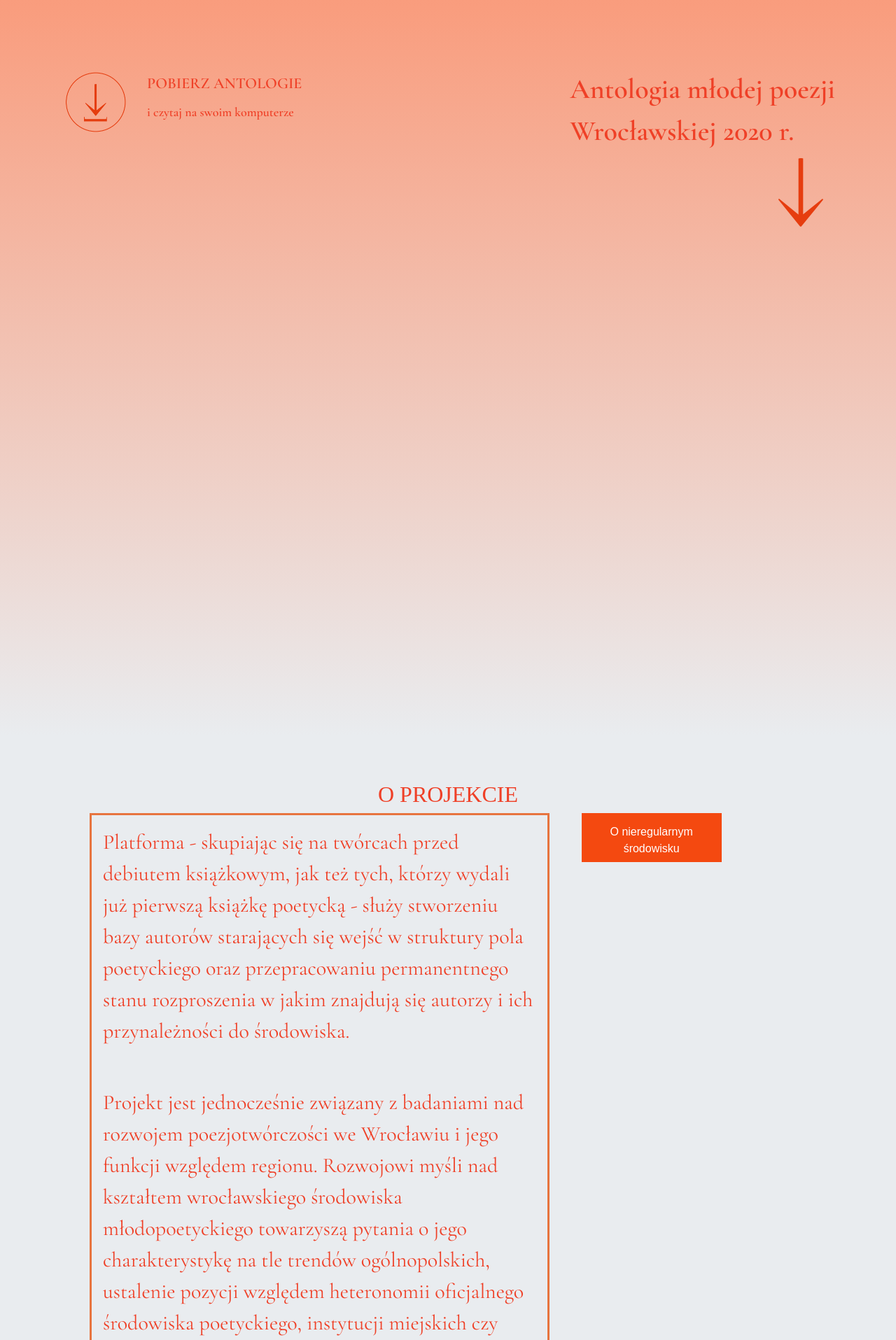
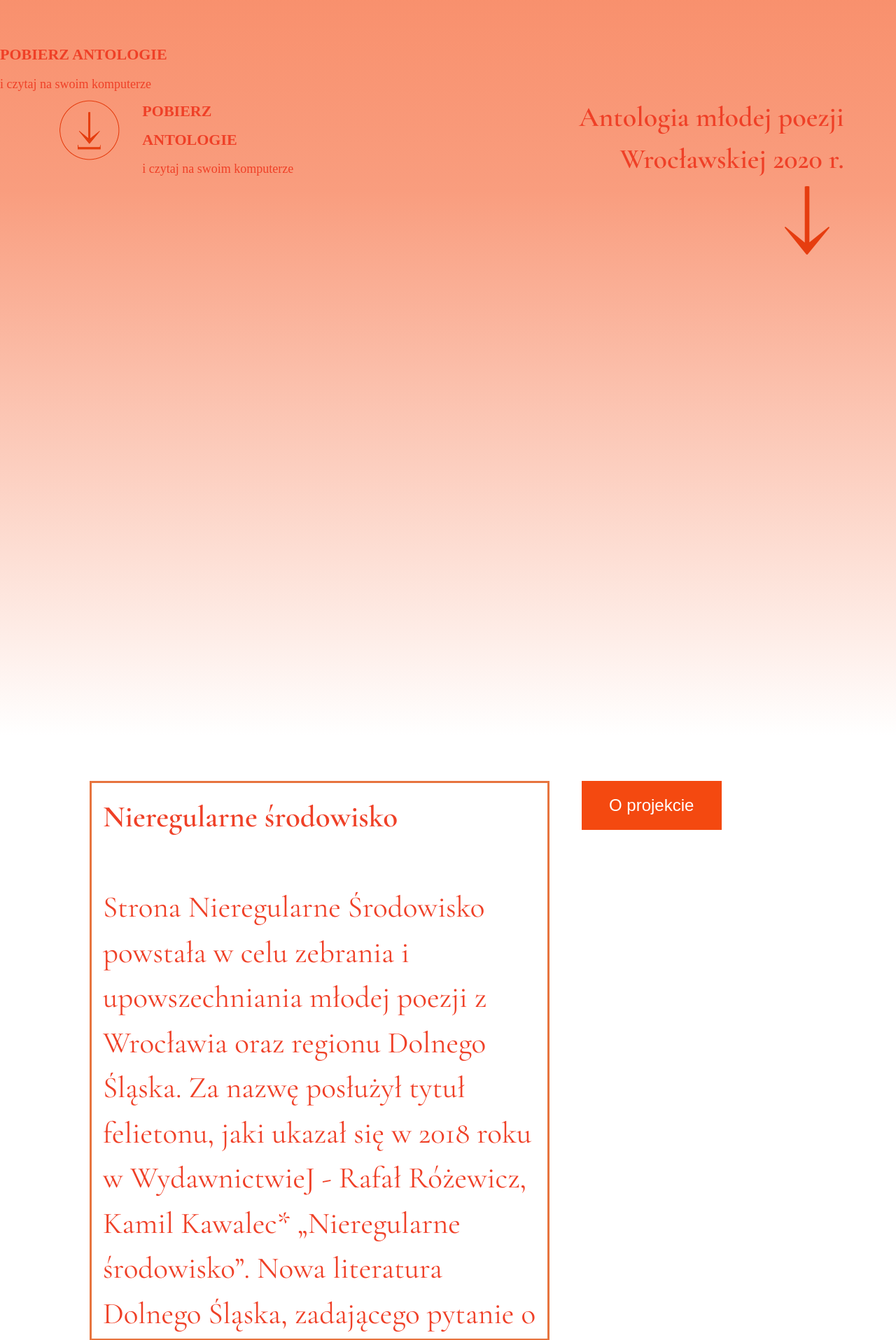
Before and after one commit to Ofey521/AMP, a Django app: page / in a window 1280 px wide. Shown: the part 1548-3463 px from the top of the page at 70% size. Run offline with Django 3.2, Linux system fonts and the light colour scheme; some libraries are stand-ins or nearby versions; some web fonts are replaced.

Commit message:
zmiany po rozmowie z Manim

```diff
--- a/static/css/main.css
+++ b/static/css/main.css
@@ -66,6 +66,7 @@ h2 {
 
 .jumbotron {
   margin: 0;
+  background-color: white;
 }
 
 
@@ -78,9 +79,6 @@ nav i {
 
 
 }
-
-
-
 /*.navbar-brand {
   text-overflow: ellipsis;
   white-space: nowrap;
@@ -95,10 +93,8 @@ a.nav-item.nav-link.radius {
   border-radius: 50%;
 }
 
-
-
 nav a:hover {
-  color: #000000;
+  color: #f7f33c;
 }
 
 nav i {
@@ -137,13 +133,15 @@ header .hero-img {
   background-position: center;
   background-size: cover;
   z-index: 0;
-  background: linear-gradient(rgba(244, 73, 16, 1) 0%, rgba(249, 157, 126, 1) 30%, rgba(233, 236, 239, 1) 50%);
-  background-size: 200% 200%;
+  background: linear-gradient(rgba(244, 73, 16, 1) 0%, rgba(249, 157, 126, 1) 70%, rgb(255, 255, 255) 100%);
+
 
 }
 
 
-/*  display: -webkit-box;
+/*
+background: linear-gradient(rgba(244, 73, 16, 1) 0%, rgba(249, 157, 126, 1) 30%, rgba(233, 236, 239, 1) 50%);
+display: -webkit-box;
   display: -ms-flexbox;
   display: flex;
   -webkit-box-pack: center;
@@ -226,6 +224,7 @@ header .hero-text_glowny {
   font-size: 40px;
   color: #ef4027;
   padding-left: 350px;
+  text-align: right;
 
 }
 
@@ -241,15 +240,13 @@ header .hero-text_glowny {
 
 .download_antol_up {
   font-size: 22px;
-  font-weight: 600;
-  font-family: 'Cormorant Garamond', serif;
+  font-family: 'acumin-pro';
   color: #ef4027;
 }
 
 .download_antol_down {
   font-size: 18px;
-  font-weight: 600;
-  font-family: 'Cormorant Garamond', serif;
+  font-family: 'acumin-pro';
   color: #ef4027;
 }
 
@@ -284,7 +281,7 @@ i.icon-strzala:before {
 }
 
 #aboutus p {
-  font-size: 30px;
+  font-size: 43px;
   color:#ef4027;
   font-family: 'Cormorant Garamond', serif;
   text-align:left;
@@ -348,7 +345,7 @@ i.ikona {
 
 
 .button {
-  background-color:#F44910;; /* Green */
+  background-color:#F44910; /* Green */
   border: none;
   color: white;
   padding: 15px 32px;
@@ -356,7 +353,7 @@ i.ikona {
   font-family: 'acumin-pro', sans-serif;
   text-decoration: none;
   display: inline-block;
-  font-size: 16px;
+  font-size: 24px;
   width: 200px;
   height:70px;
 }
@@ -417,9 +414,6 @@ i.ikona {
     height: 120px;
   }
 }
-
-
-
 
 /*nowy footer*/
 
@@ -495,7 +489,7 @@ i.ikona {
 .for_author {
   text-align: left;
   color: #ef4027;
-  font-size: 30px;
+  font-size: 24px;
   font-family: 'Cormorant Garamond', serif;
 }
 
@@ -579,3 +573,8 @@ footer p {
   height: 20%;
 
 }
+
+.footer{
+  color:#ef4027;
+  font-size: 15px;
+}
--- a/templates/strona_amp/index.html
+++ b/templates/strona_amp/index.html
@@ -52,8 +52,7 @@
 
         <div class="collapse navbar-collapse" id="navbarNavAltMarkup">
             <div class="navbar-nav ml-auto">
-                <a class="nav-item nav-link active" href="#home">Home</a>
-                <a class="nav-item nav-link radius" href="#aboutus">O projekcie</a>
+                <a class="nav-item nav-link radius active" href="#aboutus">O projekcie</a>
                 <a class="nav-item nav-link" href="#aboutus-hero">Autorzy</a>
                 <a class="nav-item nav-link" href="https://issuu.com/nieregularnesrodowisko/docs/antologia_issu_6ca9cfcadb7392?fbclid=IwAR30dr2x9rii6pYqvrdL7JX2TMX7fXkVIFbcSCJlzuucaqq748Ui7iWKrtU" target="blank">Czytaj na ISSUU</a>
                 <a class="nav-item nav-link" href="#contact">Kontakt</a>
@@ -67,6 +66,11 @@
             <div class="hero-text_glowny">
                         <div class="os-animation" data-animation='fadeIn' data-delay='.2s'>
                             <span class="re-text">RE</span><i><span class="g-text">G</span><span class="u-text">u</span></i> <span class="ly-text">ŁY</span> <span class="gr-text">GR</span><span class="y-text">Y</span>
+                            <div class="antologia_pod">
+                                <span class="download_antol_up"><strong>POBIERZ ANTOLOGIE</strong></span>
+                                <br>
+                                <span class="download_antol_down">i czytaj na swoim komputerze</span>
+                            </div>
                         </div>
 
                 <div class="os-animation" data-animation='fadeIn' data-delay='.5s'>
@@ -109,7 +113,6 @@
         <section id="aboutus" class="scroll-fix">
             <div class="jumbotron jumbotron-fluid">
                 <div class="wrapper">
-                    <h2>O projekcie</h2>
                     <div class="underline"></div>
 
                     <div class="row name"> <!--d-md-flex-->
@@ -117,16 +120,19 @@
 
                                 <div class="overflow-auto p-3 mb-3 mb-md-0 mr-md-3" style="max-height:800px; border-style: solid; border-color:#e7743e">
                                     <div id="myDIV">
-
                                         <p>
+                                            <strong>Nieregularne środowisko</strong> <br><br>
+                                                Strona Nieregularne Środowisko powstała w celu zebrania i upowszechniania młodej poezji z
+                                                Wrocławia oraz regionu Dolnego Śląska. Za nazwę posłużył tytuł felietonu, jaki ukazał się w
+                                                2018 roku w WydawnictwieJ - Rafał Różewicz, Kamil Kawalec* „Nieregularne środowisko”.
+                                                Nowa literatura Dolnego Śląska, zadającego pytanie o kondycję lokalnego środowisko
+                                                młodopoetyckiego.
+                                                <br><br>
                                                 Platforma - skupiając się na twórcach przed debiutem książkowym, jak też tych, którzy
                                                 wydali już pierwszą książkę poetycką - służy stworzeniu bazy autorów starających się wejść
                                                 w struktury pola poetyckiego oraz przepracowaniu permanentnego stanu rozproszenia w
                                                 jakim znajdują się autorzy i ich przynależności do środowiska.
-
-                                    </p>
-                                    <br>
-                                    <p>
+                                                <br><br>
                                                 Projekt jest jednocześnie związany z badaniami nad rozwojem poezjotwórczości we
                                                 Wrocławiu i jego funkcji względem regionu. Rozwojowi myśli nad kształtem wrocławskiego
                                                 środowiska młodopoetyckiego towarzyszą pytania o jego charakterystykę na tle trendów
@@ -135,17 +141,18 @@
                                                 młodych twórców. Stawia pytanie o samoświadomość środowiskową młodych autorów, ich
                                                 kontakty w przestrzeni lokalnej oraz o trend kształtowania się środowiska online, a więc
                                                 internetowy charakter (typ) lokalności, eksterytorialności i kryterium przynależności.
-                                    </p>
-                                    <br>
-                                    <p>
-                                        Zachęcam do przesyłania utworów poetyckich, które będą publikowane na stronie oraz
-                                        posłużą do powstania współczesnej antologii tekstów młodopoetyckich, będących
-                                        świadectwem głosu pokolenia lat 20 XXI w.
-                                    </p>
-                                    <br>
-                                    <p>
+                                                <br><br>
+                                                Badania dotyczą również kategorii wrocławskości w twórczości młodopoetyckiej oraz zasad
+                                                jej stosowania w odniesieniu do sylwetek autorów. Na ile lokalność ewokująca z twórczości
+                                                poetyckiej jest współcześnie zasadna? W jakim stopniu staje się przeżytkiem, a w jakim
+                                                środkiem konstytuującym tożsamość autora?
+                                                <br><br>
+                                                Zapraszam młodych autorów związanych z Wrocławiem i regionem Dolnego Śląska do
+                                                wysyłania utworów poetyckich. Teksty będą publikowane na facebookowej stronie
+                                                Nieregularnego Środowiska.
+                                                <br><br>
                                                 Projekt realizowany w ramach stypendium artystycznego prezydenta Wrocławia z zakresu
-                                        upowszechniania kultury - Animacja młodego wrocławskiego środowiska poetyckiego
+                                                upowszechniania kultury - &quot;Animacja młodego wrocławskiego środowiska poetyckiego&quot;.
                                         </p>
                                 </div>
                                 </div>
@@ -153,7 +160,7 @@
                               </div>
 
                               <div class="col-md-4 col-sm-12 col-lg-4">
-                                <button class="button" id="option 1" onclick="switch_text()" value="O nieregularnym środowisku">O nieregularnym środowisku</button>
+                                <button class="button" id="option 1" onclick="switch_text()" value="O nieregularnym środowisku">O projekcie</button>
                               </div>
                             </div>
                     </div>
@@ -171,7 +178,7 @@
                             data-animation="bounceInUp" data-delay=".1s">
                                 <p class="autorzy">Maciej Bobula</p>
                                 <p class="autorzy">INGA CHMURZYŃSKA</p>
-                                <p class="autorzy">Wiktoria Chojnicka</p>
+                                <p class="autorzy">Wiktoria Chojnacka</p>
                                 <p class="autorzy">Lena Czerniawska</p>
                                 <p class="autorzy">Marcin czerwiński</p>
                                 <p class="autorzy">Natalia dziuba</p>
@@ -180,36 +187,37 @@
                                 <p class="autorzy">ANDRZEJ GRAUL</p>
                                 <p class="autorzy">BARTOSZ HORYZA</p>
                                 <p class="autorzy">KACPER JASKULSKI</p>
+                                <p class="autorzy">NIKA JASTURN</p>
+
                              </div>
                         <div class="col-lg-4 col-md-4 col-sm-4 text-center about-hero-item os-animation visibility"
                             data-animation="bounceInUp" data-delay=".2s">
-                            <p class="autorzy">MICHAŁ ŻŁOBICKI</p>
+                            <p class="autorzy">ANIA KALTBACH</p>
+                            <p class="autorzy">KAROLINA KAPUSTA</p>
+                            <p class="autorzy">KAMIL KAWALEC</p>
+                            <p class="autorzy">ADELA KISZKA</p>
+                            <p class="autorzy">MACIEJ KONARSKI</p>
                             <p class="autorzy">GABRIEL KORBUS</p>
                             <p class="autorzy">MICHALINA KRÓLIKOWSKA</p>
                             <p class="autorzy">DOMINIK KUROWSKI</p>
                             <p class="autorzy">PAWEŁ MAJCHERCZYK</p>
                             <p class="autorzy">SONIA NOWACKA</p>
                             <p class="autorzy">MARTYNA PANKIEWICZ-PIOTROWSKA</p>
+                        </div>
+
+                        <div class="col-lg-4 col-md-4 col-sm-4 text-center about-hero-item os-animation visibility"
+                        data-animation="bounceInUp" data-delay=".3s">
                         <p class="autorzy">ADAM PIETRYGA</p>
                         <p class="autorzy">ALICJA REGIEWICZ</p>
                         <p class="autorzy">PIOTR ROZBICKI</p>
                         <p class="autorzy">MICHAŁ RYPEL</p>
-                        </div>
-
-                        <div class="col-lg-4 col-md-4 col-sm-4 text-center about-hero-item os-animation visibility"
-                        data-animation="bounceInUp" data-delay=".3s">
-                        <p class="autorzy">NIKA JASTURN</p>
-                        <p class="autorzy">ANIA KALTBACH</p>
-                        <p class="autorzy">KAROLINA KAPUSTA</p>
-                        <p class="autorzy">KAMIL KAWALEC</p>
-                        <p class="autorzy">ADELA KISZKA</p>
-                        <p class="autorzy">MACIEJ KONARSKI</p>
                         <p class="autorzy">LULA SARNIA</p>
                         <p class="autorzy">JAKUB SĘCZYK</p>
                         <p class="autorzy">DOMINIKA SKOTAREK</p>
                         <p class="autorzy">ALEKSANDER TROJANOWSKI</p>
                         <p class="autorzy">ADRIAN TUJEK</p>
                         <p class="autorzy">KRZYSZTOF WIEWIÓRA</p>
+                        <p class="autorzy">MICHAŁ ŻŁOBICKI</p>
                         </div>
                     </div>
                     </div>
@@ -223,7 +231,9 @@
 
             <div class="wrapper row text-center contact-us">
                 <div class="contact-item col-sm-4 col-md-4 col-lg-4 order-1 order-lg-1">
+                    <br><br>
                     <h3>Dla autorów</h3>
+                    <br>
                     <p class="for_author">
                         Proszę o przesyłanie tekstów w formatach .doc, .png , czcionka Times New Roman, 12 pkt.,
                         interlinia 1,5 wersu, obustronnie wyjustowane, margines standardowy 2,5 cm wraz z krótkim
@@ -232,10 +242,10 @@
 
 
                 <div class="contact-item col-sm-4 col-md-4 col-lg-4 order-1 order-lg-1">
-                    <h3>Socjale</h3>
+
                     <div class="social-media">
-                        <br>
-                        <a class="nav-item nav-link" href="http://facebook.com/nieregularnesrodowisko" target="blank"><i class="fab fa-facebook-square"></i></a><br>
+                        <br><br><br><br>
+                        <a class="nav-item nav-link" href="http://facebook.com/nieregularnesrodowisko" target="blank"><i class="fab fa-facebook-square"></i></a>
                         <a class="nav-item nav-link" href="http://instagram.com/nieregularnesrodowisko" target="blank"><i class="fab fa-instagram"></i></a>
                        <!--   <br>
                         <i class="far fa-envelope"></i>
@@ -247,6 +257,8 @@
                 <div class="contact-item col-sm-4 col-lg-4 order-1 order-lg-1">
 
                     <div class="author">
+                        <h3>bialy</h3>
+                        <br><br><br>
                         <p>
                             Prowadzenie projektu: Kamil Kawalec<br>
                             e-mail: nieregularnesrodowisko@gmail.com</p>
@@ -261,7 +273,7 @@
     <section id="cooperation" class="scroll-fix">
         <div class="jumbotron jumbotron-fluid">
             <div class="team-shadow"></div>
-            <h2 class="os-animation visibility" data-animation="fadeIn">Współpraca</h2>
+            <h2 class="os-animation visibility" data-animation="fadeIn">Patronat</h2>
             <br>
             <div class="underline os-animation visibility" data-animation="fadeIn" data-delay=".1s"></div>
 
@@ -308,7 +320,7 @@
 
 </main>
     <footer>
-        <p> Stronę zaprojektowała &copy;Malwa, wykonał &copy;Mat </p>
+        <p class="footer"> Stronę zaprojektowała &copy;Malwa, wykonał &copy;Mat </p>
     </footer>
 
 
```
Also changed, not shown: static/img/LOGOTYPY-01.png, static/img/LOGOTYPY-02.png, static/img/LOGOTYPY-03.png, static/img/LOGOTYPY-04.jpg, static/img/LOGOTYPY-05.jpg, static/img/LOGOTYPY-06.jpg, static/img/LOGOTYPY-07.png, static/img/LOGOTYPY-08.jpg, static/img/LOGOTYPY-09.png, static/js/swith.js. Lines whose indentation alone changed are shown as unchanged.
